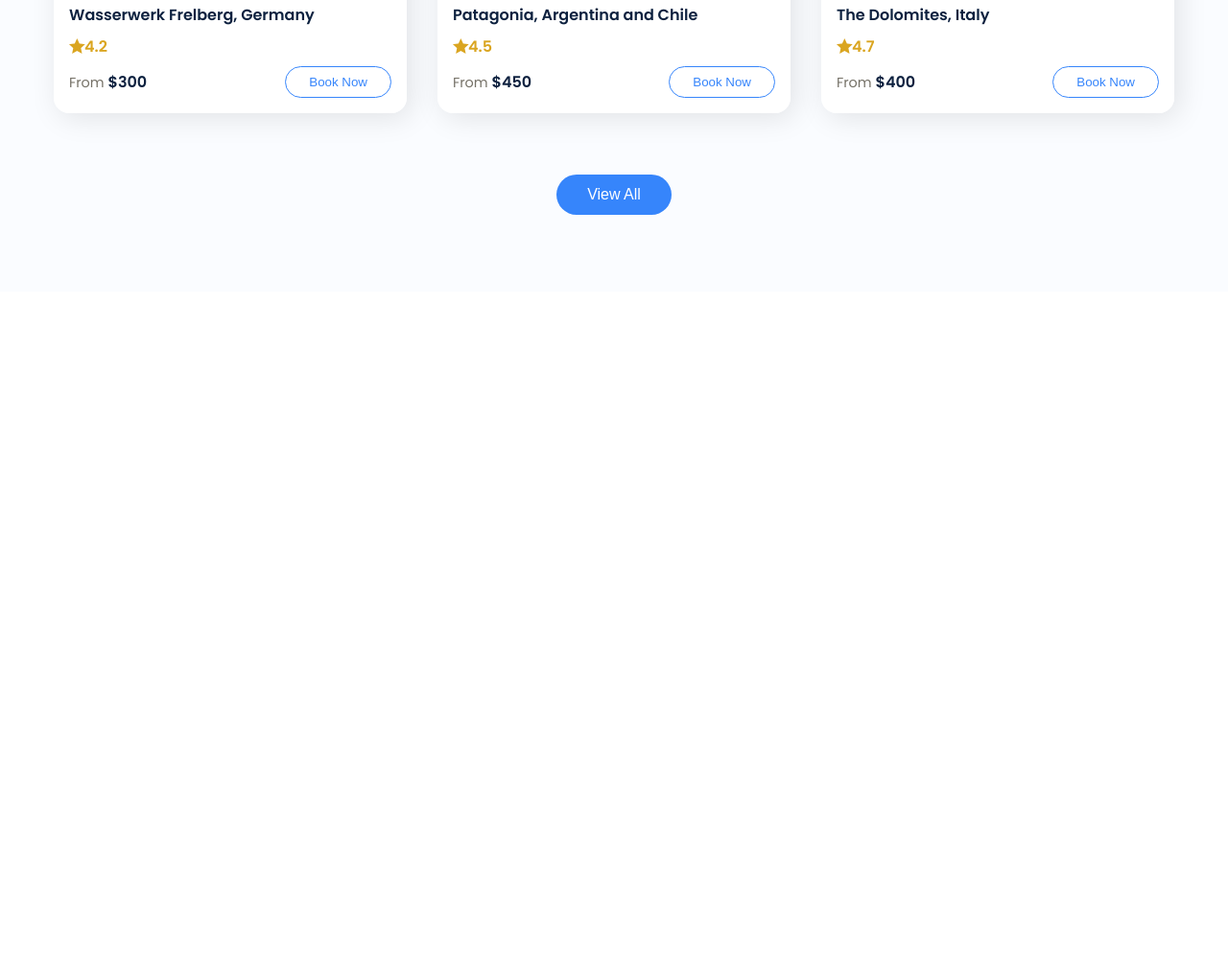
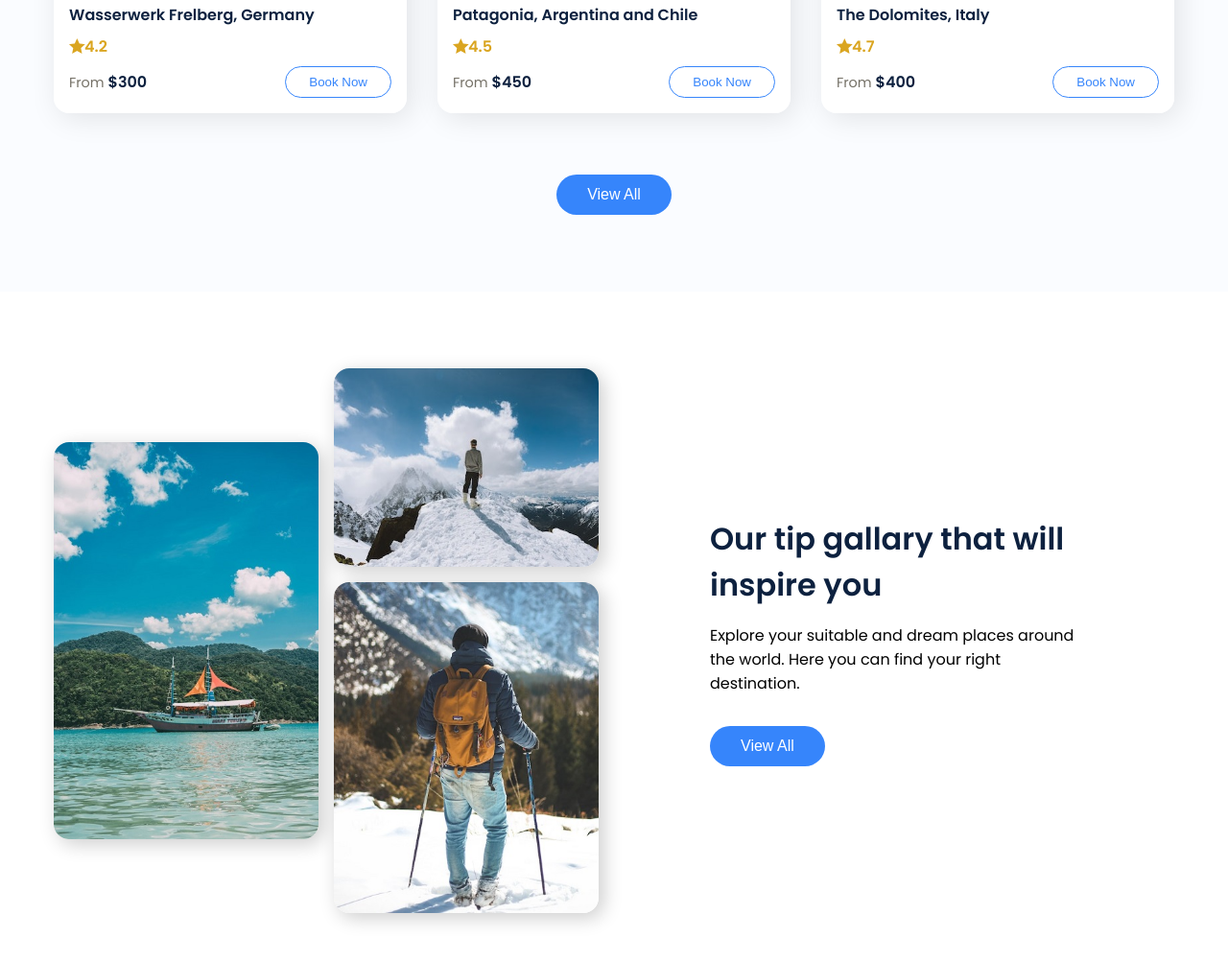
Before and after one commit to BurnettMiao/Design-a-Travel-Website-Landing-Page_Practice, a plain HTML site: page index.html in a window 1280 px wide. Shown: the part 2062-3064 px from the top of the page at 96% size. Before the commit the page ends 2366 px from the top, so only its background shows below. Drawn offline with nearby package versions, Linux system fonts and the light colour scheme.

Commit message:
gallary section finish

```diff
--- a/index.html
+++ b/index.html
@@ -163,5 +163,32 @@
         </div>
       </div>
     </section>
+
+    <section class="gallary">
+      <div class="section__container gallary__container">
+        <div class="image__gallary">
+          <div class="gallary__col">
+            <img src="images/gallery-1.jpg" alt="gallary" />
+          </div>
+          <div class="gallary__col">
+            <img src="images/gallery-2.jpg" alt="gallary" />
+            <img src="images/gallery-3.jpg" alt="gallary" />
+          </div>
+        </div>
+
+        <div class="gallary__content">
+          <div>
+            <h2 class="section__title">
+              Our tip gallary that will inspire you
+            </h2>
+            <p class="section__subtitle">
+              Explore your suitable and dream places around the world. Here you
+              can find your right destination.
+            </p>
+            <button class="btn">View All</button>
+          </div>
+        </div>
+      </div>
+    </section>
   </body>
 </html>
--- a/style.css
+++ b/style.css
@@ -355,3 +355,41 @@ header {
   color: var(--extra-light);
   background-color: var(--primary-color);
 }
+
+.gallary__container {
+  display: grid;
+  grid-template-columns: repeat(2, 1fr);
+  gap: 2rem;
+}
+
+.image__gallary {
+  display: grid;
+  grid-template-columns: repeat(2, 1fr);
+  gap: 1rem;
+}
+
+.gallary__col {
+  display: grid;
+  place-content: center;
+  gap: 1rem;
+}
+
+.gallary__col img {
+  border-radius: 1rem;
+  box-shadow: 5px 5px 20px rgba(0, 0, 0, 0.2);
+}
+
+.gallary__content {
+  display: flex;
+  align-items: center;
+  justify-content: center;
+  flex-direction: column;
+}
+
+.gallary__content > div {
+  max-width: 400px;
+}
+
+.gallary__content .section__subtitle {
+  margin-bottom: 2rem;
+}
```
